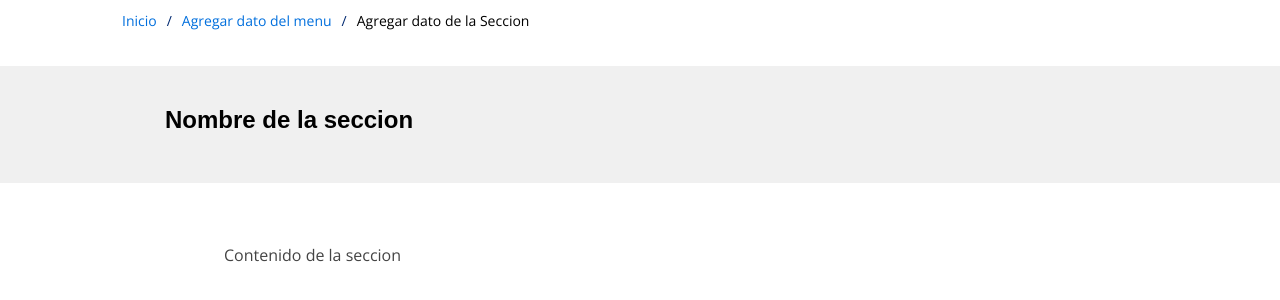
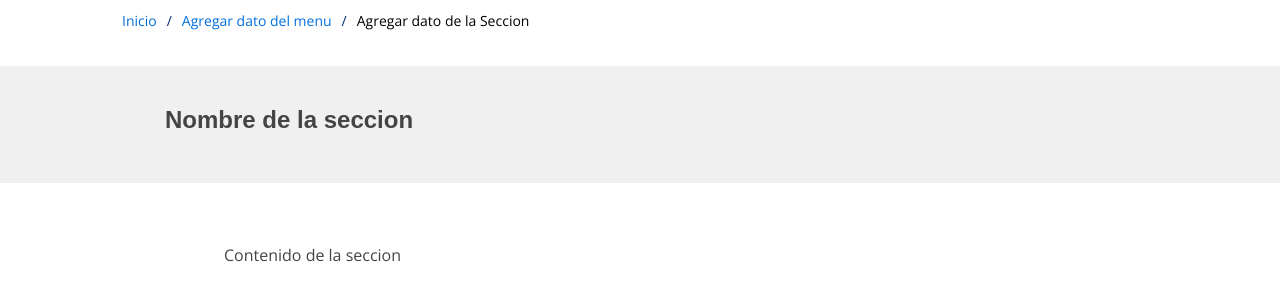
Before and after one commit to FCYT-TI/fcytuncaweb, a Django app: template templates/template_base.html in a window 1280 px wide. Shown: the part 125-425 px from the top of the page. Run offline with Django 3.2, Linux system fonts and the light colour scheme; the template is opened without the code that fills it, so the values that code supplies are empty; some libraries are stand-ins or nearby versions.

Commit message:
Correcion de color en titulo

```diff
--- a/templates/template_base.html
+++ b/templates/template_base.html
@@ -15,7 +15,7 @@
     </section>
       <section class="tittle">
       <div class="container-titulo">
-          <h4 data-aos="fade-up" style="color: black"><strong>Nombre de la seccion</strong></h4>
+          <h4 data-aos="fade-up" ><strong>Nombre de la seccion</strong></h4>
       </div>
     </section><!-- End Breadcrumbs -->
 
```
